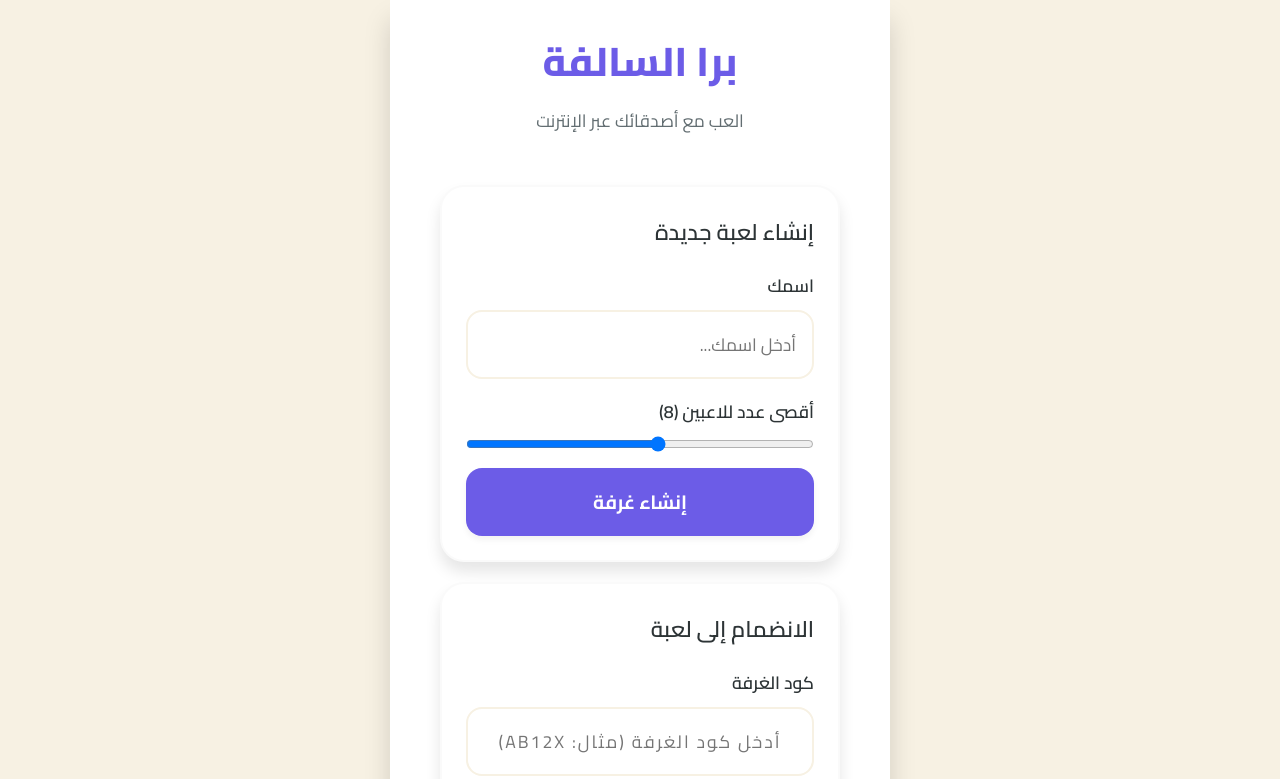
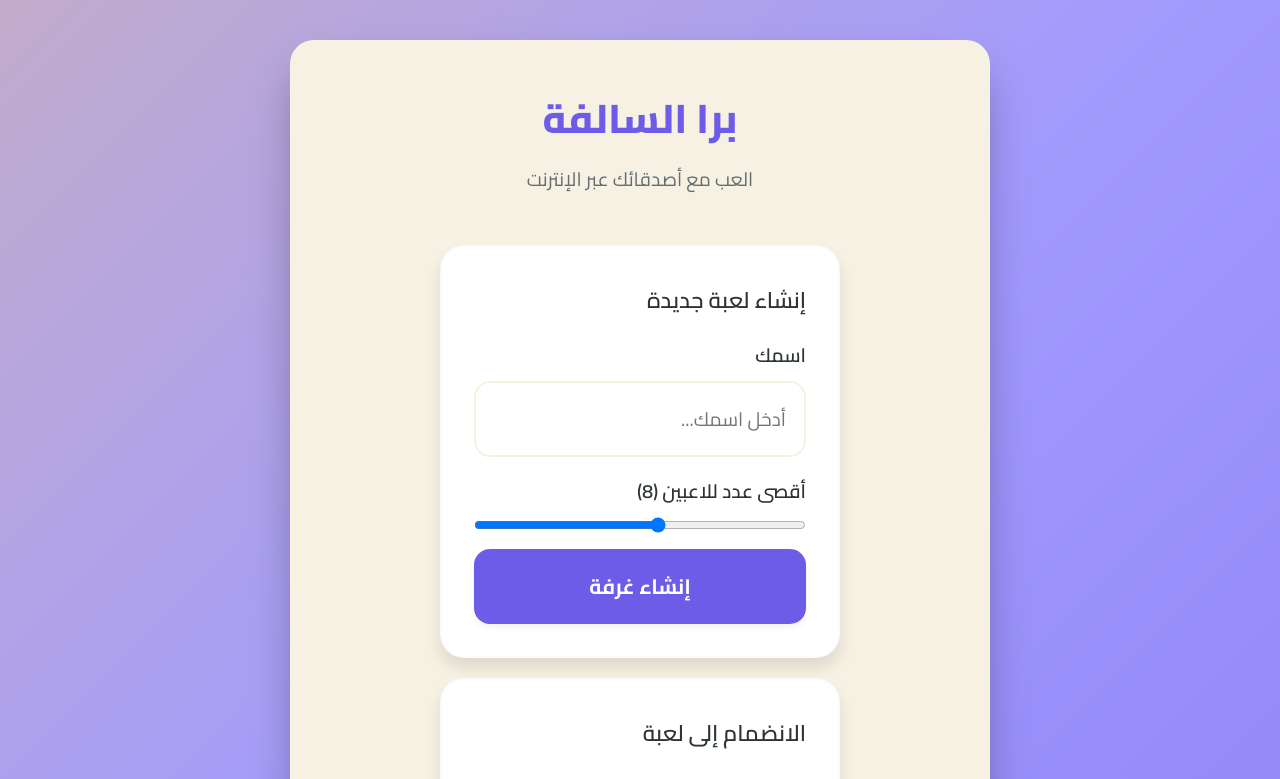
Before and after one commit to fhfufuf888-coder/bara-alsalfa, a Next.js app: page / in a window 1280 px wide. Shown: the top 779 px of the page. Built offline with nearby package versions, Linux system fonts and the light colour scheme; no server answers.

Commit message:
Enhance UI for Desktop and Mobile responsiveness

```diff
--- a/app/globals.css
+++ b/app/globals.css
@@ -34,7 +34,10 @@
 }
 
 body {
-  background-color: var(--bg-color);
+  /* Vibrant animated gradient for desktop background */
+  background: linear-gradient(-45deg, #6c5ce7, #a29bfe, #fdcb6e, #ff7675);
+  background-size: 400% 400%;
+  animation: gradientBG 15s ease infinite;
   color: var(--text-main);
   transition: var(--transition);
   display: flex;
@@ -45,18 +48,28 @@ body {
   -webkit-font-smoothing: antialiased;
 }
 
+[data-theme="dark"] body {
+  background: linear-gradient(-45deg, #1e272e, #2d3436, #6c5ce7, #2d3436);
+  background-size: 400% 400%;
+  animation: gradientBG 15s ease infinite;
+}
+
 #root {
   width: 100%;
-  max-width: 500px;
   min-height: 100vh;
-  background-color: var(--bg-card);
-  box-shadow: var(--shadow-lg);
+  background-color: var(--bg-color);
   position: relative;
   display: flex;
   flex-direction: column;
 }
 
 /* Animations */
+@keyframes gradientBG {
+  0% { background-position: 0% 50%; }
+  50% { background-position: 100% 50%; }
+  100% { background-position: 0% 50%; }
+}
+
 @keyframes fadeIn {
   from { opacity: 0; transform: translateY(20px); }
   to { opacity: 1; transform: translateY(0); }
@@ -311,3 +324,39 @@ p {
     0% { transform: rotate(0deg); }
     100% { transform: rotate(360deg); }
 }
+
+/* DESKTOP REFINEMENTS (Responsive UI/UX) */
+@media (min-width: 768px) {
+  #root {
+    max-width: 700px;
+    min-height: 85vh;
+    margin: 40px auto;
+    border-radius: 24px;
+    box-shadow: 0 25px 50px -12px rgba(0, 0, 0, 0.4);
+    overflow: hidden;
+    border: 1px solid rgba(255, 255, 255, 0.1);
+  }
+
+  .screen-container {
+    padding: 40px;
+  }
+
+  .card {
+     padding: 32px;
+  }
+
+  h1 { font-size: 3rem; }
+  h2 { font-size: 2rem; }
+  p { font-size: 1.2rem; }
+
+  .btn {
+    font-size: 1.3rem;
+    padding: 18px 24px;
+  }
+
+  .input-label { font-size: 1.2rem; }
+  .input-field { font-size: 1.2rem; padding: 18px; }
+
+  .list-item-name { font-size: 1.4rem; }
+  .avatar { width: 56px; height: 56px; font-size: 1.4rem; }
+}
```
